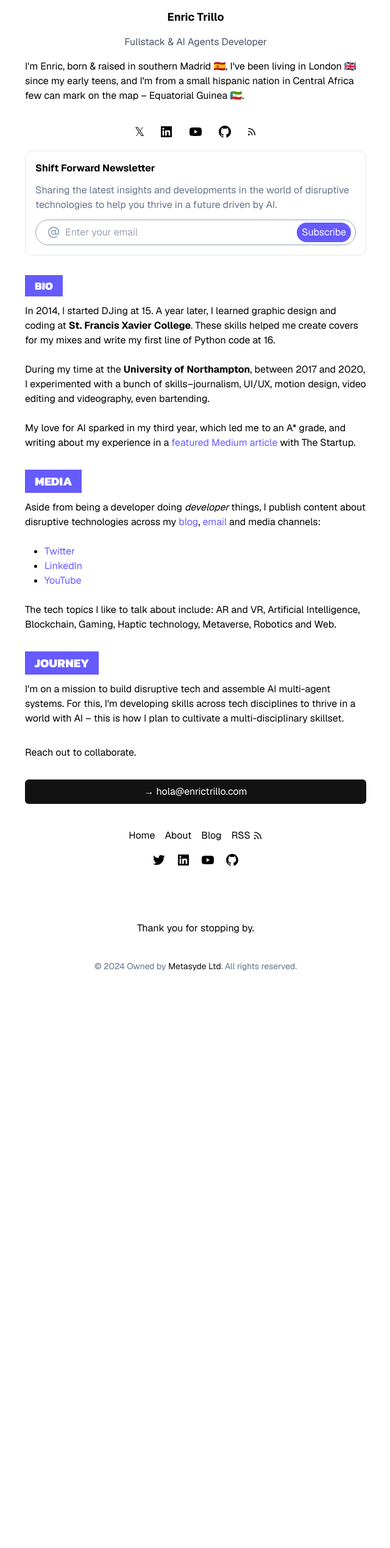
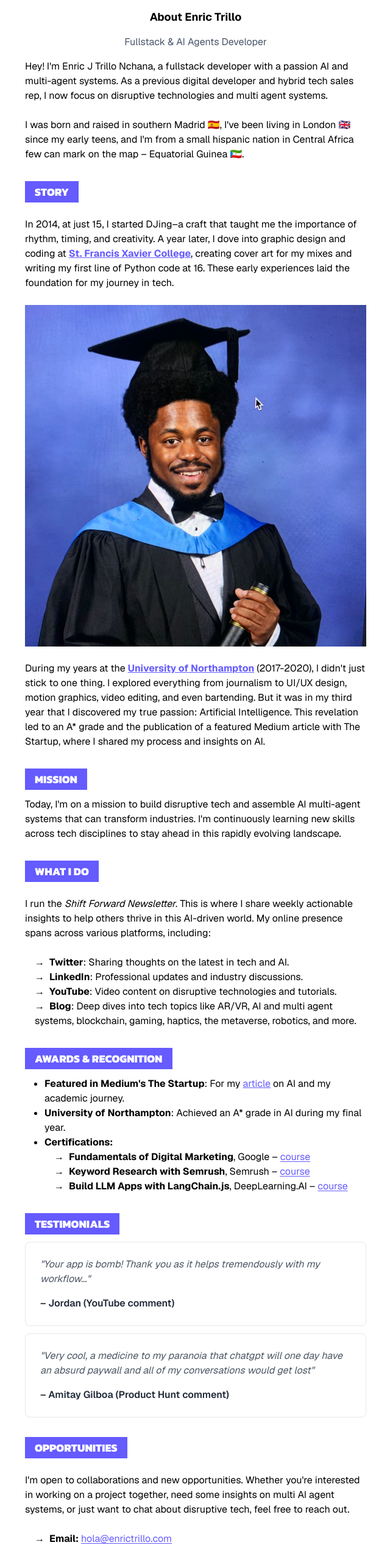
Before and after one commit to ricobuilds/portfolio, a Next.js app: page /about in a window 1280 px wide. Shown: the part 256-2794 px from the top of the page at 61% size, without its empty margins (319-959 px from the left). Before the commit the page ends 1891 px from the top, so only its background shows below. Built offline with nearby package versions, Linux system fonts and the light colour scheme.

Commit message:
update: added grad photo

```diff
--- a/app/(public)/about/page.tsx
+++ b/app/(public)/about/page.tsx
@@ -23,9 +23,9 @@ const kanit = Kanit({
 
 export default function About() {
 
-  const bio = () => (
-    <section id="bio">
-      <h2 className={cn(kanit.className, "font-semibold text-lg uppercase w-fit px-4 py-1 mb-3 bg-amethyst-500 text-white")}>Bio</h2>
+  const story = () => (
+    <section id="story">
+      <h2 className={cn(kanit.className, "font-semibold text-lg uppercase w-fit px-4 py-1 mb-3 bg-amethyst-500 text-white")}>Story</h2>
       <p className="mb-6">
         In 2014, I started DJing at 15. A year later, I learned graphic design and coding at <strong>St. Francis Xavier College</strong>. These skills helped me create covers for my mixes and write my first line of Python code at 16.
       </p>
@@ -74,53 +74,124 @@ export default function About() {
             <div id="content" className="flex flex-col gap-8 max-w-[560px] mx-auto">
               <div className="flex flex-col items-center max-w-[560px] gap-4">
                 <Image src={'/headshot.jpeg'} alt="Enric Trillo" width={600} height={600} className="inline w-24 h-24 mx-auto transition-all duration-300 rounded-full ring-2 ring-slate-200/80 hover:ring-4" />
-                <h1 className="text-lg font-bold">Enric Trillo</h1>
+                <h1 className="text-lg font-bold">About Enric Trillo</h1>
                 <p className="text-slate-600">Fullstack & AI Agents Developer</p>
+                <section id="intro" className="space-y-6">
+                  <p>
+                    Hey! I&apos;m Enric J Trillo Nchana, a fullstack developer with a passion AI and multi-agent systems. As a previous digital developer and hybrid tech sales rep, I now focus on disruptive technologies and multi agent systems.
+                  </p>
+                  <p>
+                    I was born and raised in southern Madrid 🇪🇸, I&apos;ve been living in London 🇬🇧 since my early teens, and I&apos;m from a small hispanic nation in Central Africa few can mark on the map – Equatorial Guinea 🇬🇶.
+                  </p>
+                </section>
+              </div>
+              <section id="story" className="space-y-6">
+                <h2 className={cn(kanit.className, "font-semibold text-lg uppercase w-fit px-4 py-1 mb-3 bg-amethyst-500 text-white")}>Story</h2>
                 <p>
-                  I&apos;m Enric, born & raised in southern Madrid 🇪🇸, I&apos;ve been living in London 🇬🇧 since my early teens, and I&apos;m from a small hispanic nation in Central Africa few can mark on the map – Equatorial Guinea 🇬🇶.
+                  In 2014, at just 15, I started DJing–a craft that taught me the importance of rhythm, timing, and creativity. A year later, I dove into graphic design and coding at <Link target="_blank" className="font-bold underline text-amethyst-500" href="https://www.sfx.ac.uk/">St. Francis Xavier College</Link>, creating cover art for my mixes and writing my first line of Python code at 16. These early experiences laid the foundation for my journey in tech.
                 </p>
-                <div id="socials" className="flex items-center gap-6 mt-4">
-                  <Link href={routes.twitter} target={"_blank"}>
-                    <div id="𝕏">
-                      <span className="text-xl">𝕏</span>
+                <div className="object-contain w-full overflow-hidden">
+                  <Image priority src="/graduation.jpg" width={600} height={600} alt="Enric Trillo, graduation photo" />
+                </div>
+                <p>
+                  During my years at the <Link target="_blank" className="font-bold underline text-amethyst-500" href="https://www.northampton.ac.uk/">University of Northampton</Link> (2017-2020), I didn&apos;t just stick to one thing. I explored everything from journalism to UI/UX design, motion graphics, video editing, and even bartending. But it was in my third year that I discovered my true passion: Artificial Intelligence. This revelation led to an A* grade and the publication of a featured Medium article with The Startup, where I shared my process and insights on AI.
+                </p>
+              </section>
+              <section id="mission">
+                <h2 className={cn(kanit.className, "font-semibold text-lg uppercase w-fit px-4 py-1 mb-3 bg-amethyst-500 text-white")}>Mission</h2>
+                <p>Today, I&apos;m on a mission to build disruptive tech and assemble AI multi-agent systems that can transform industries. I&apos;m continuously learning new skills across tech disciplines to stay ahead in this rapidly evolving landscape.</p>
+              </section>
+              <section id="what-i-do" className="space-y-6">
+                <h2 className={cn(kanit.className, "font-semibold text-lg uppercase w-fit px-4 py-1 mb-3 bg-amethyst-500 text-white")}>What I Do</h2>
+                <p>I run the <i>Shift Forward Newsletter</i>. This is where I share weekly actionable insights to help others thrive in this AI-driven world. My online presence spans across various platforms, including:</p>
+                <ul className="mb-0 ml-4">
+                  <li className="before:content-['→'] before:mr-2">
+                    <strong>Twitter</strong>: Sharing thoughts on the latest in tech and AI.
+                  </li>
+                  <li className="before:content-['→'] before:mr-2">
+                    <strong>LinkedIn</strong>: Professional updates and industry discussions.
+                  </li>
+                  <li className="before:content-['→'] before:mr-2">
+                    <strong>YouTube</strong>: Video content on disruptive technologies and tutorials.
+                  </li>
+                  <li className="before:content-['→'] before:mr-2">
+                    <strong>Blog</strong>: Deep dives into tech topics like AR/VR, AI and multi agent systems, blockchain, gaming, haptics, the metaverse, robotics, and more.
+                  </li>
+                </ul>
+              </section>
+              <section id="certification">
+                <h2 className={cn(kanit.className, "font-semibold text-lg uppercase w-fit px-4 py-1 mb-3 bg-amethyst-500 text-white")}>Awards & Recognition</h2>
+                <ul className="mb-0 ml-8 list-disc">
+                  <li>
+                    <strong>Featured in Medium&apos;s The Startup</strong>: For my <Link className="underline text-amethyst-500" href="https://medium.com/swlh/an-image-classifier-with-keras-2f0e9b868a36">article</Link> on AI and my academic journey.
+                  </li>
+                  <li>
+                    <strong>University of Northampton</strong>: Achieved an A* grade in AI during my final year.
+                  </li>
+                  <li>
+                    <strong>Certifications:</strong>
+                    <ul className="mb-0 ml-4">
+                      <li className="before:content-['→'] before:mr-2">
+                        <strong>Fundamentals of Digital Marketing</strong>, Google – <Link target="_blank" href={"https://skillshop.exceedlms.com/student/collection/654330-digital-marketing?sid=0339c211-017a-43b7-9485-6c24e997a4aa&sid_i=1" + "?ref=enrictrillo"} className="underline text-amethyst-500 underline-offset-2">course</Link>
+                      </li>
+                      <li className="before:content-['→'] before:mr-2">
+                        <strong>Keyword Research with Semrush</strong>, Semrush – <Link target="_blank" href={"https://www.semrush.com/academy/courses/keyword-research-with-semrush-step-by-step-guide/" + "?ref=enrictrillo"} className="underline text-amethyst-500 underline-offset-2">course</Link>
+                      </li>
+                      <li className="before:content-['→'] before:mr-2">
+                        <strong>Build LLM Apps with LangChain.js</strong>, DeepLearning.AI – <Link target="_blank" href={"https://www.deeplearning.ai/short-courses/build-llm-apps-with-langchain-js/" + "?ref=enrictrillo"} className="underline text-amethyst-500 underline-offset-2">course</Link>
+                      </li>
+                    </ul>
+                  </li>
+                </ul>
+              </section>
+              <section id="testimonials">
+                <h2 className={cn(kanit.className, "font-semibold text-lg uppercase w-fit px-4 py-1 mb-3 bg-amethyst-500 text-white")}>Testimonials</h2>
+                <div className="grid grid-cols-1 gap-3">
+                  <blockquote className="relative max-w-2xl p-6 mx-auto bg-white border rounded-lg">
+                    <div title="Testimonial" className="mb-4 italic text-gray-600">
+                      "Your app is bomb! Thank you as it helps tremendously with my workflow..."
                     </div>
-                  </Link>
-                  <Link href={routes.linkedin} target={"_blank"}>
-                    <div id="linkedin">
-                      {logos.linkedin}
+                    <div title="Testimonial Author" className="font-semibold text-gray-800">
+                      – Jordan (YouTube comment)
                     </div>
-                  </Link>
-                  <Link href={routes.youtube} target={"_blank"}>
-                    <div id="youtube">
-                      {logos.youtube}
+                  </blockquote>
+                  <blockquote className="relative max-w-2xl p-6 mx-auto bg-white border rounded-lg">
+                    <div title="Testimonial" className="mb-4 italic text-gray-600">
+                      "Very cool, a medicine to my paranoia that chatgpt will one day have an absurd paywall and all of my conversations would get lost"
                     </div>
-                  </Link>
-                  <Link href={routes.github} target={"_blank"}>
-                    <div id="github">
-                      {logos.github}
+                    <div title="Testimonial Author" className="font-semibold text-gray-800">
+                      – Amitay Gilboa (Product Hunt comment)
                     </div>
-                  </Link>
-                  <Link href={routes.rss} target={"_blank"}>
-                    <div id="rss">
-                      <span>
-                        <svg xmlns="http://www.w3.org/2000/svg" width="16" height="16" viewBox="0 0 24 24" fill="none" stroke="currentColor" strokeWidth="2" strokeLinecap="round" strokeLinejoin="round" className="lucide lucide-rss"><path d="M4 11a9 9 0 0 1 9 9" /><path d="M4 4a16 16 0 0 1 16 16" /><circle cx="5" cy="19" r="1" /></svg>
-                      </span>
-                    </div>
-                  </Link>
+                  </blockquote>
                 </div>
-                <div className="flex flex-col gap-3 p-4 border rounded-xl">
-                  <h2 className="font-bold">Shift Forward Newsletter</h2>
-                  <p className="text-slate-500">Sharing the latest insights and developments in the world of disruptive technologies to help you thrive in a future driven by AI.</p>
-                  <div className="flex items-center gap-2">
-                    <BeehiivCustom />
-                  </div>
+              </section>
+              <section id="opportunities" className="space-y-6">
+                <h2 className={cn(kanit.className, "font-semibold text-lg uppercase w-fit px-4 py-1 mb-3 bg-amethyst-500 text-white")}>Opportunities</h2>
+                <p>
+                  I&apos;m open to collaborations and new opportunities. Whether you&apos;re interested in working on a project together, need some insights on multi AI agent systems, or just want to chat about disruptive tech, feel free to reach out.
+                </p>
+                <ul className="mb-6 ml-4">
+                  <li className="before:content-['→'] before:mr-2">
+                    <strong>Email:</strong> <Link href={routes.email} className="underline text-amethyst-500 underline-offset-2">hola@enrictrillo.com</Link>
+                  </li>
+                  <li className="before:content-['→'] before:mr-2">
+                    <strong>Twitter:</strong> <Link href={routes.twitter} className="underline text-amethyst-500 underline-offset-2">@ricobuilds</Link>
+                  </li>
+                  <li className="before:content-['→'] before:mr-2">
+                    <strong>LinkedIn:</strong> <Link href={routes.linkedin} className="underline text-amethyst-500 underline-offset-2">linkedin.com/in/enrictrillo</Link>
+                  </li>
+                  <li className="before:content-['→'] before:mr-2">
+                    <strong>YouTube:</strong> <Link href={routes.youtube} className="underline text-amethyst-500 underline-offset-2">Enric Trillo @ricobuilds</Link>
+                  </li>
+                </ul>
+              </section>
+              <section id="cta">
+                <h2 className={cn(kanit.className, "font-semibold text-lg uppercase w-fit px-4 py-1 mb-3 bg-amethyst-500 text-white")}>Shift Forward</h2>
+                <p className="mb-6">Join <strong>Shift Forward</strong> for weekly actionable insights on disruptive tech, like Web3, Extended Reality & Robotics, to thrive in a future world driven by AI.</p>
+                <div className="flex items-center gap-2">
+                  <BeehiivCustom />
                 </div>
-              </div>
-              {bio()}
-              {media()}
-              {journey()}
-              <p>Reach out to collaborate.</p>
-              <Link href={routes.email} className="w-full px-4 py-2 text-center text-white rounded-md bg-charkol">→ hola@enrictrillo.com</Link>
+              </section>
             </div>
           </div>
         </div>
```
Also changed, not shown: public/graduation.jpg (added).
